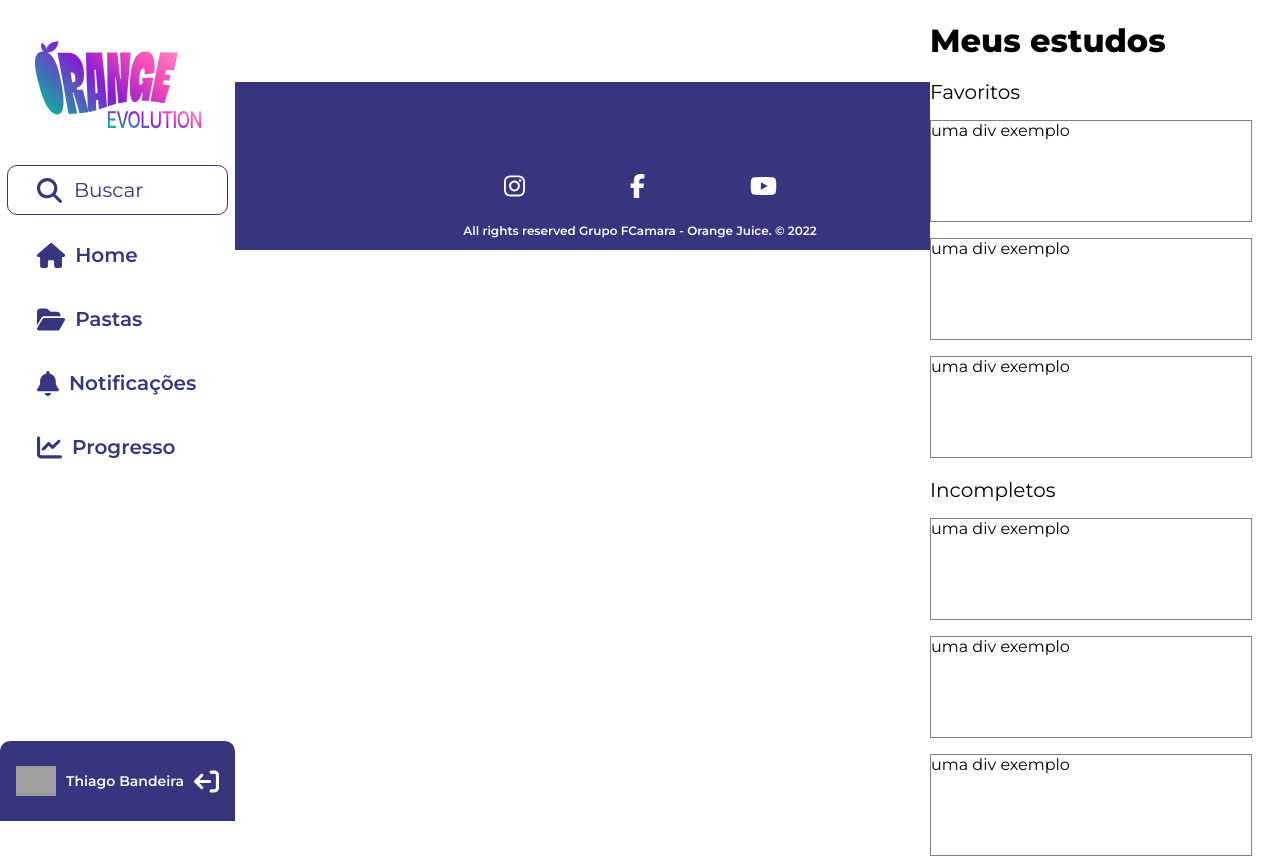
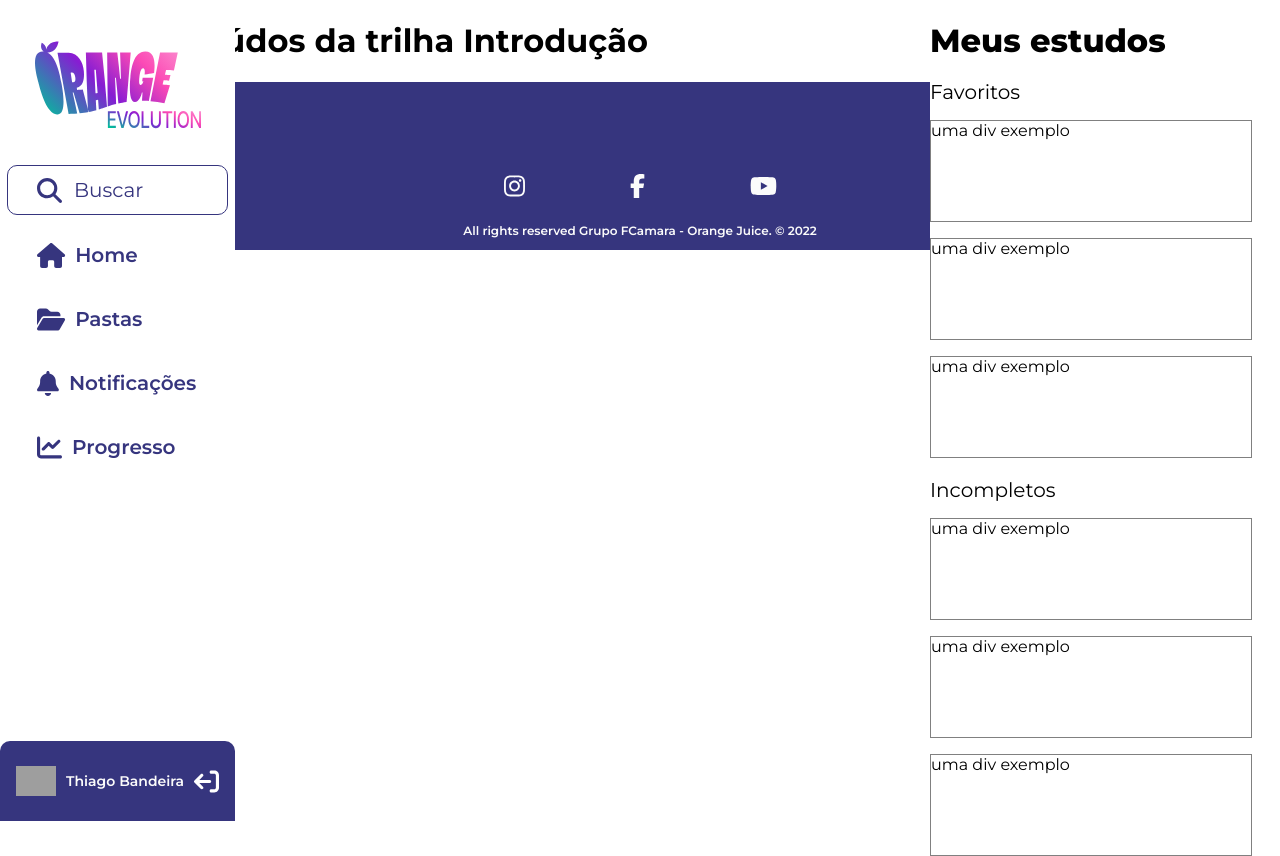
Before and after one commit to Squad-15-FCamara/orangeevolution-frontend, a React (Vite) app: page /contentintro in a window 1280 px wide. Built offline with nearby package versions, Linux system fonts and the light colour scheme; grey boxes are pictures that could not be loaded.

Commit message:
refactor: creates a page to each theme on road and routes to them

```diff
--- a/src/pages/Content/index.jsx
+++ /dev/null
@@ -1,7 +0,0 @@
-export function Content() {
-  return (
-    <div>
-      <h1>Tela de conteúdos das trilhas</h1>
-    </div>
-  );
-}
--- /dev/null
+++ b/src/pages/ContentFull/index.jsx
@@ -0,0 +1,7 @@
+export function ContentFull() {
+  return (
+    <div>
+      <h1>Tela de conteúdos da trilha Full Stack</h1>
+    </div>
+  );
+}
--- /dev/null
+++ b/src/pages/ContentIntro/index.jsx
@@ -0,0 +1,7 @@
+export function ContentIntro() {
+  return (
+    <div>
+      <h1>Tela de conteúdos da trilha Introdução</h1>
+    </div>
+  );
+}
--- a/src/routes/app.routes.jsx
+++ b/src/routes/app.routes.jsx
@@ -7,7 +7,8 @@ import { RoadDev } from '../pages/RoadDev';
 import { RoadUx } from '../pages/RoadUx';
 import { RoadQa } from '../pages/RoadQa';
 import { RoadSoft } from '../pages/RoadSoft';
-import { Content } from '../pages/Content';
+import { ContentIntro } from '../pages/ContentIntro';
+import { ContentFull } from '../pages/ContentFull';
 import { SavedContent } from '../pages/SavedContent';
 import { Suggestions } from '../pages/Suggestions';
 import { Search } from '../pages/Search';
@@ -25,7 +26,8 @@ export function AppRoutes() {
         <Route path="roadux" element={<RoadUx />} />
         <Route path="roadqa" element={<RoadQa />} />
         <Route path="roadsoft" element={<RoadSoft />} />
-        <Route path="content" element={<Content />} />
+        <Route path="contentintro" element={<ContentIntro />} />
+        <Route path="contentfull" element={<ContentFull />} />
         <Route path="savedcontent" element={<SavedContent />} />
         <Route path="suggestions" element={<Suggestions />} />
         <Route path="search" element={<Search />} />
```
Also changed, not shown: src/pages/ContentFull/style.js (added), src/pages/ContentIntro/style.js (added).
